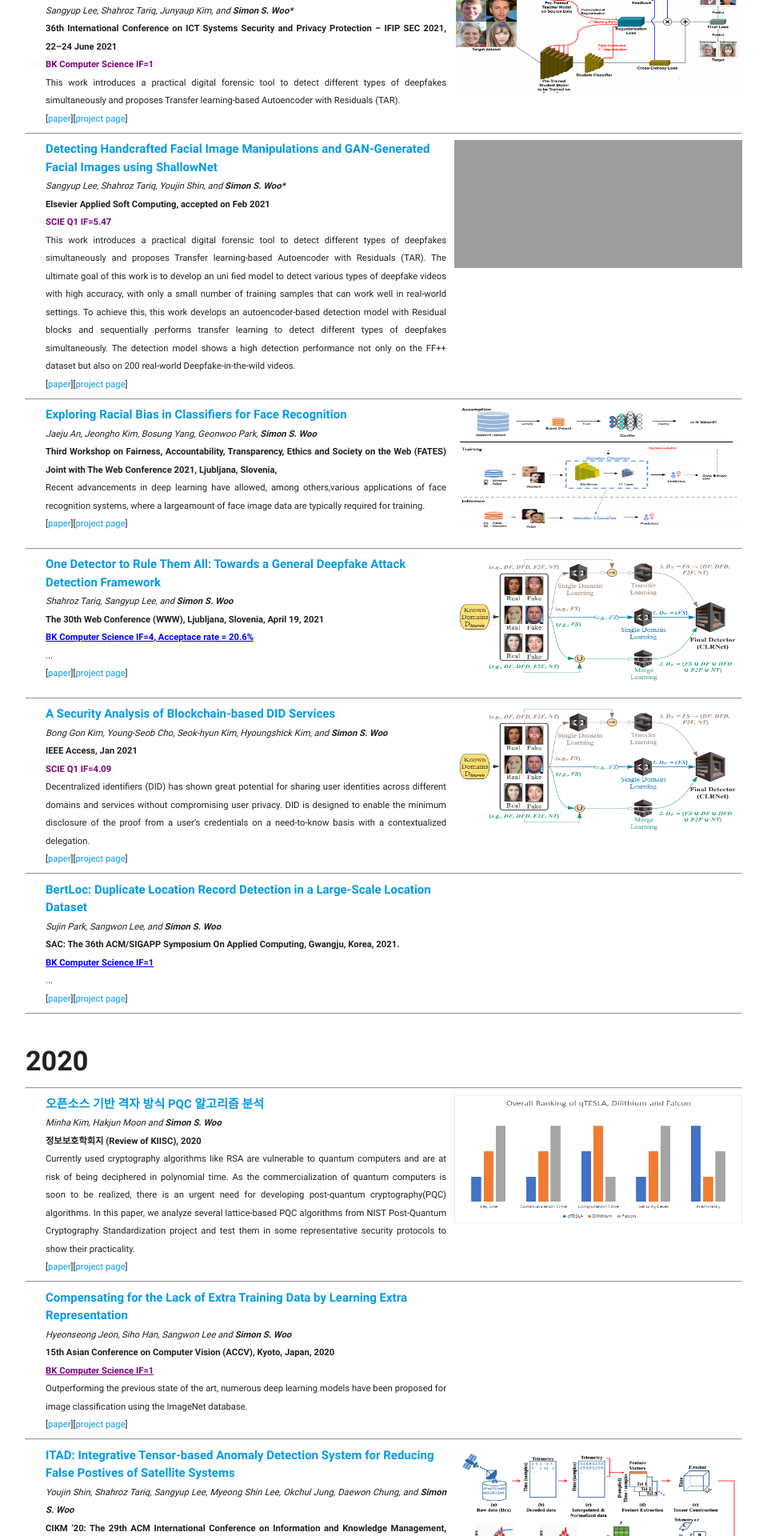
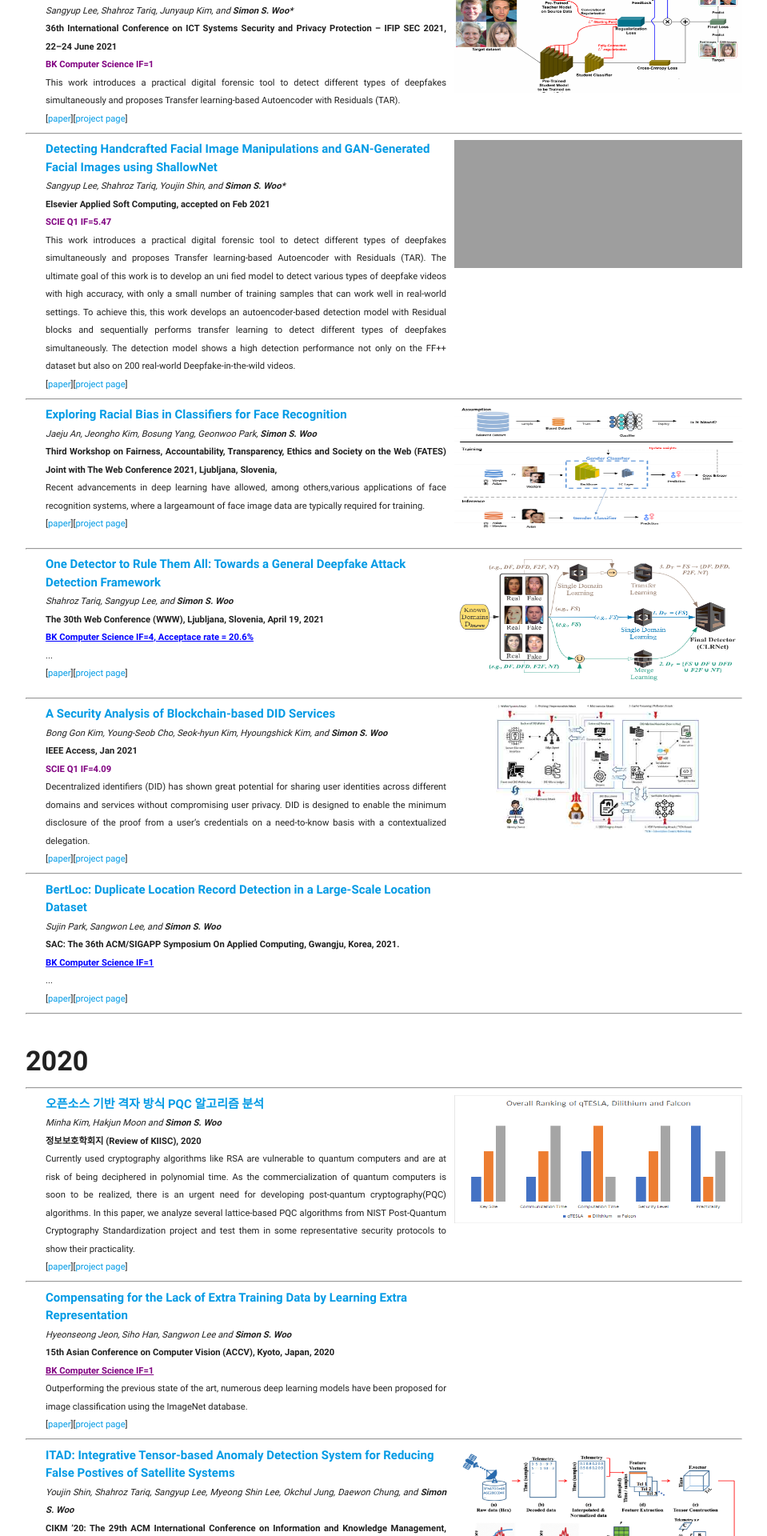
Before and after one commit to Yurim990507/DASH-Lab.github.io, a Jekyll site: the page built from example2.md, in a window 1280 px wide. Shown: the part 1277-3197 px from the top of the page at 80% size, without its empty margins (160-1119 px from the left). Built offline with Jekyll 4.4.1, drawn with Linux system fonts in a browser that asks for light colours; grey boxes are pictures that could not be loaded.

Commit message:
newlook v1.5 final

```diff
--- a/example2.md
+++ b/example2.md
@@ -278,7 +278,7 @@ permalink: /Publications/
                 </table>
         </div>
         <div class="col-lg-3" style="vertical-align: middle;display:flex;flex-direction:row;justify-content:center">
-                <img src="odtr.png"  style="max-height:160px;width: 360px; margin-bottom:10px">
+                <img src="/img/secBlock.jpg"  style="max-height:160px;width: 360px; margin-bottom:10px">
         </div>
         </div>
         <hr>
```
